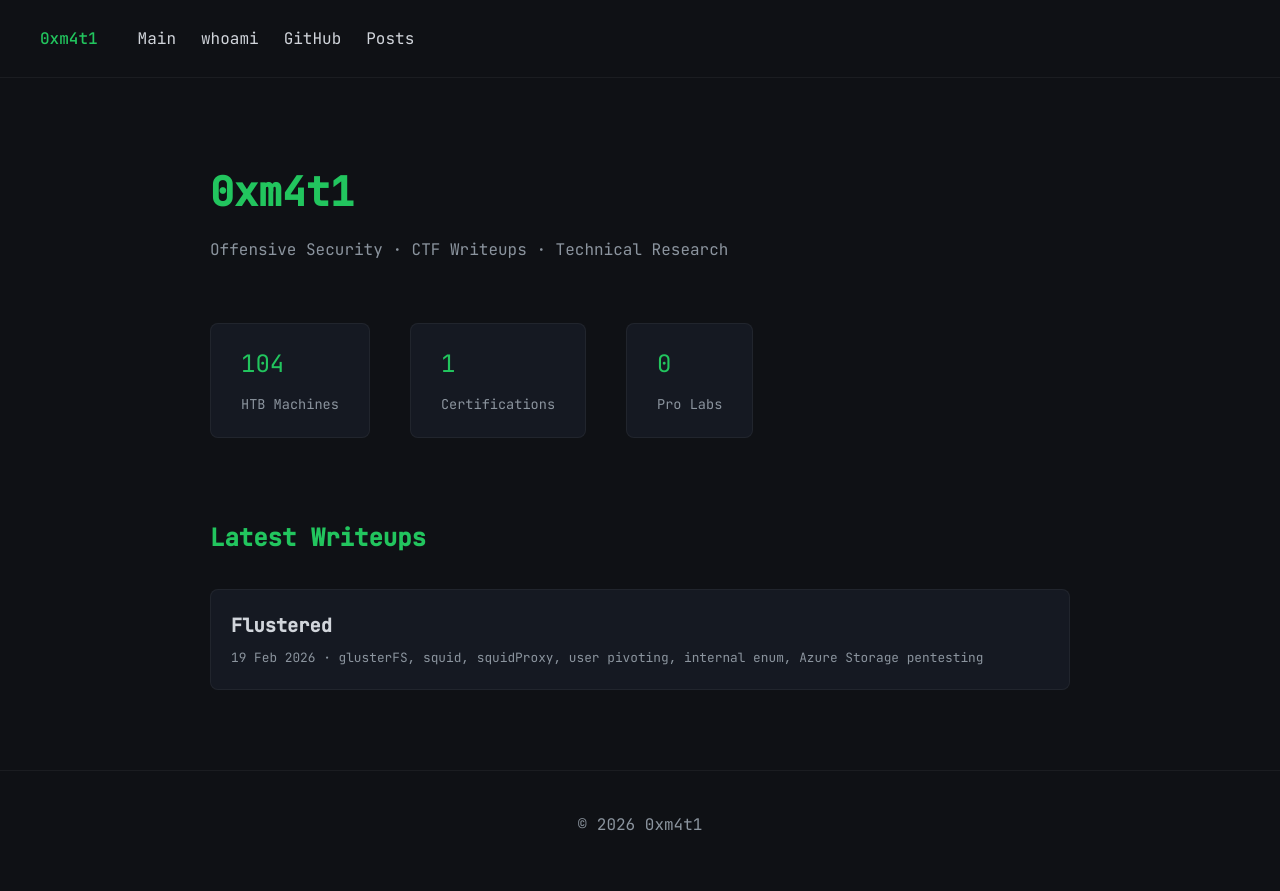
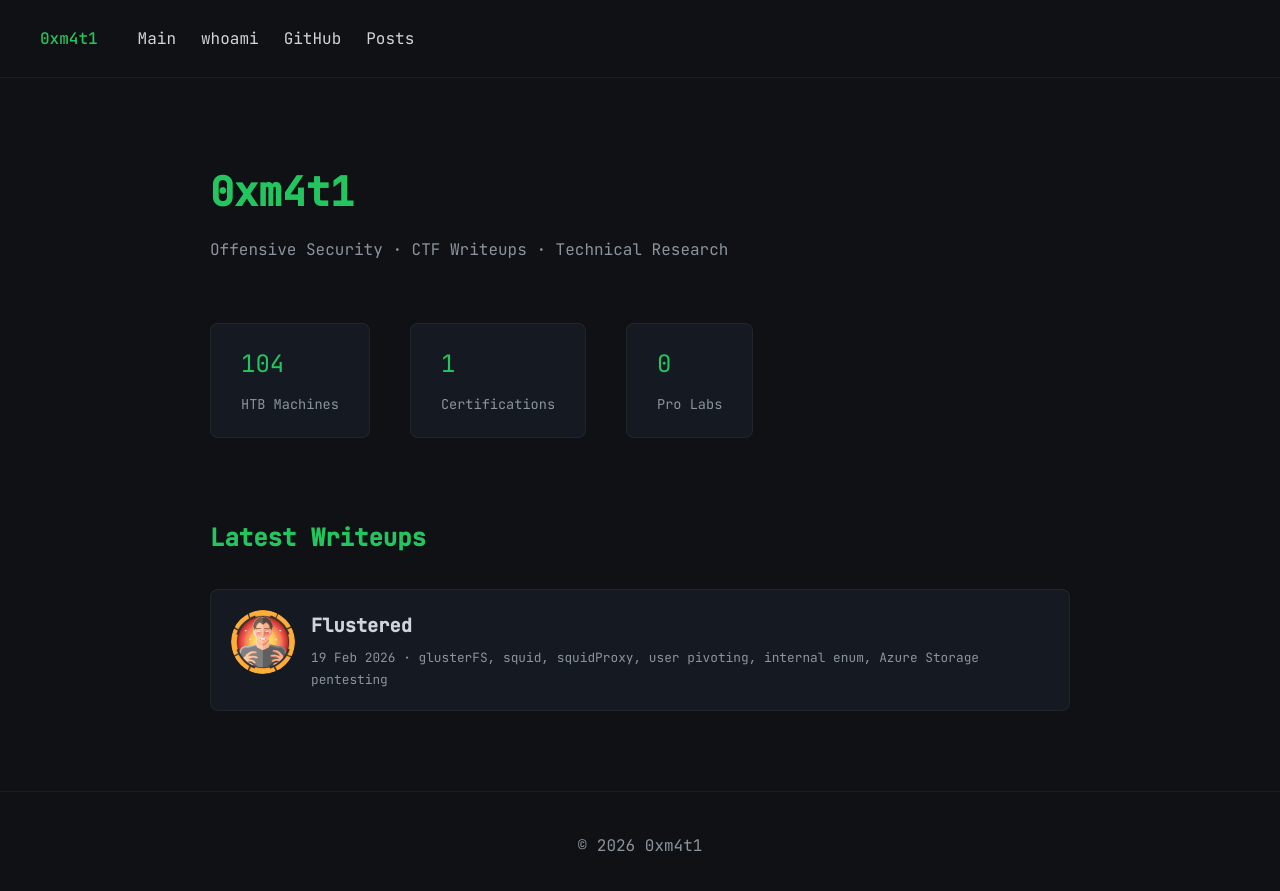
Before and after one commit to jdejavi/jdejavi.github.io, a Jekyll site: the page built from index.md, in a window 1280 px wide. Shown: the top 891 px of the page. Built offline with Jekyll 4.4.1, drawn with Linux system fonts in a browser that asks for light colours.

Commit message:
Update index.md

```diff
--- a/index.md
+++ b/index.md
@@ -29,7 +29,11 @@ title: Inicio
   <h2>Latest Writeups</h2>
 
   {% for post in site.posts limit:5 %}
-    <div class="post-card">
+  <div class="post-card" style="display:flex; align-items:flex-start; gap:16px;">
+    {% if post.image %}
+      <img src="{{ post.image }}" alt="{{ post.title }}" width="64" height="64" style="border-radius:50%; object-fit:cover;">
+    {% endif %}
+    <div style="display:flex; flex-direction:column;">
       <a href="{{ post.url }}">
         <h3>{{ post.title }}</h3>
       </a>
@@ -37,5 +41,6 @@ title: Inicio
         {{ post.date | date: "%d %b %Y" }} · {{ post.tags | join: ", " }}
       </p>
     </div>
-  {% endfor %}
+  </div>
+{% endfor %}
 </section>
```
